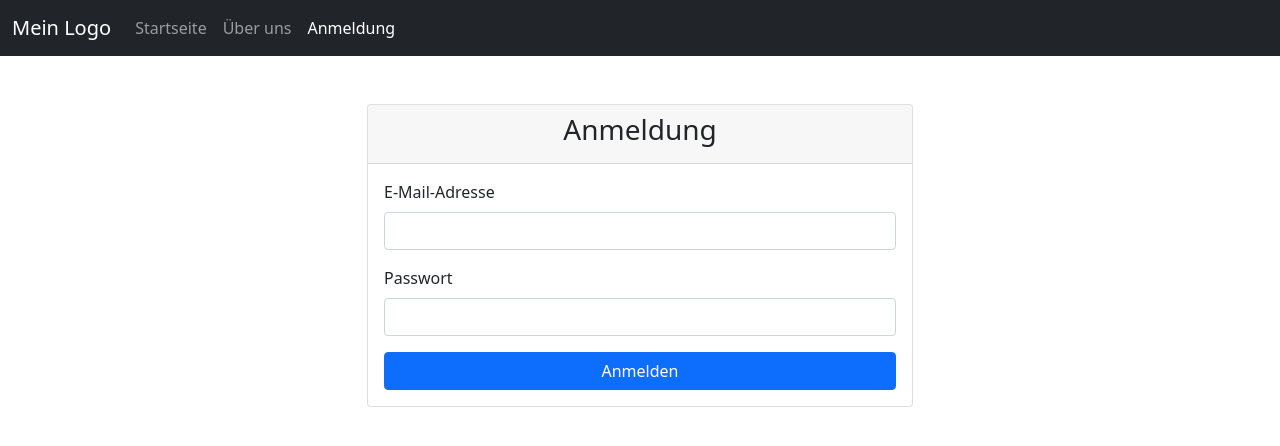
After one commit to baldrichstein-wq/projektmitmarv, a Flask app: page /anmeldung in a window 1280 px wide. The commit adds this page. Shown: the top 446 px of the page. Run offline with Flask 3, Linux system fonts and the light colour scheme.

Commit message:
changed all exept essen.py to include tamper prevention to keep non logged in users from messing with the db, and added login page and functionality
Co-authored-by: Copilot <copilot@github.com>

```diff
--- a/benutzer.py
+++ b/benutzer.py
@@ -18,6 +18,29 @@ def init_db():
     conn.commit()
     conn.close()
 
+def nutzer_anmeldung(email, passwort):
+    """Überprüft die Anmeldedaten eines Benutzers."""
+    conn = sqlite3.connect(DB_FILE)
+    cursor = conn.cursor()
+    cursor.execute('SELECT id, name, email, rolle FROM benutzer WHERE email = ? AND password = ?', (email, passwort))
+    user = cursor.fetchone()
+    conn.close()
+    if user:
+        return {
+            'id': user[0],
+            'name': user[1],
+            'email': user[2],
+            'rolle': user[3]
+        }
+    return None
+
+def besucher_rechten():
+    """Gibt die Standardrechte für Besucher zurück."""
+    return {
+        'rolle': 'user',
+        'rechte': ['lesen']
+    }
+
 def benutzer_anlegen(name, email, passwort, rolle="user"):
     """Fügt einen neuen Benutzer hinzu. (Standardrolle: user)."""
     try:
@@ -26,7 +49,7 @@ def benutzer_anlegen(name, email, passwort, rolle="user"):
         cursor.execute('''
             INSERT INTO benutzer (name, email, password, rolle)
             VALUES (?, ?, ?, ?)
-        ''', (name, email, hash(passwort), rolle))
+        ''', (name, email, passwort, rolle))
         conn.commit()
         return True, f"Benutzer {name} als '{rolle}' erfolgreich angelegt!"
     except sqlite3.IntegrityError:
--- a/main.py
+++ b/main.py
@@ -1,5 +1,7 @@
-from flask import Flask, render_template, request, redirect, url_for, flash
+from flask import Flask, render_template, request, redirect, url_for, flash, session
 import os
+from functools import wraps
+
 import benutzer
 import wine
 
@@ -10,16 +12,53 @@ app.secret_key = os.environ.get('FLASK_SECRET_KEY', 'supersecretkey123')
 benutzer.init_db()
 wine.init_db()
 
+def login_required(f):
+    @wraps(f)
+    def decorated_function(*args, **kwargs):
+        if 'user' not in session:
+            flash('Bitte melden Sie sich an, um diese Seite zu verwenden.', 'warning')
+            return redirect(url_for('anmeldung'))
+        return f(*args, **kwargs)
+    return decorated_function
+
 @app.route('/')
 def home():
-    user_name = 'Besucher'
+    user_name = session.get('user', {}).get('name', 'Besucher')
     return render_template('index.html', name=user_name)
 
 @app.route('/ueber-uns')
 def ueber_uns():
     return render_template('ueber-uns.html')
 
+@app.route('/anmeldung', methods=['GET', 'POST'])
+def anmeldung():
+    if request.method == 'POST':
+        email = request.form.get('email', '').strip()
+        password = request.form.get('password', '').strip()
+
+        if not email or not password:
+            flash('Bitte füllen Sie alle Felder aus.', 'danger')
+            return redirect(url_for('anmeldung'))
+
+        user = benutzer.nutzer_anmeldung(email, password)
+        if user:
+            session['user'] = user
+            flash(f'Willkommen zurück, {user["name"]}!', 'success')
+            return redirect(url_for('home'))
+        else:
+            flash('Ungültige Anmeldedaten.', 'danger')
+            return redirect(url_for('anmeldung'))
+
+    return render_template('anmeldung.html')
+
+@app.route('/abmeldung')
+def abmeldung():
+    session.pop('user', None)
+    flash('Sie wurden erfolgreich abgemeldet.', 'info')
+    return redirect(url_for('home'))
+
 @app.route('/benutzer', methods=['GET', 'POST'])
+@login_required
 def verwalte_benutzer():
     if request.method == 'POST':
         name = request.form.get('name', '').strip()
@@ -38,6 +77,7 @@ def verwalte_benutzer():
     return render_template('benutzer.html', users=users)
 
 @app.route('/wein', methods=['GET', 'POST'])
+@login_required
 def verwalte_wein():
     if request.method == 'POST':
         name = request.form.get('name', '').strip()
@@ -73,6 +113,7 @@ def verwalte_wein():
     return render_template('wein.html', wines=wines)
 
 @app.route('/wein/loeschen/<int:wine_id>', methods=['POST'])
+@login_required
 def loesche_wein(wine_id):
     deleted = wine.delete_wine(wine_id)
     if deleted:
@@ -82,4 +123,4 @@ def loesche_wein(wine_id):
     return redirect(url_for('verwalte_wein'))
 
 if __name__ == '__main__':
-    app.run(debug=True)
+    app.run(debug=True, port=5001)
--- /dev/null
+++ b/templates/anmeldung.html
@@ -0,0 +1,69 @@
+<!DOCTYPE html>
+<html lang="de">
+<head>
+    <meta charset="UTF-8">
+    <meta name="viewport" content="width=device-width, initial-scale=1.0">
+    <title>Anmeldung</title>
+    <link href="https://cdn.jsdelivr.net/npm/bootstrap@5.0.2/dist/css/bootstrap.min.css" rel="stylesheet" crossorigin="anonymous">
+</head>
+<body>
+    <nav class="navbar navbar-expand-lg navbar-dark bg-dark">
+        <div class="container-fluid">
+            <a class="navbar-brand" href="{{ url_for('home') }}">Mein Logo</a>
+            <button class="navbar-toggler" type="button" data-bs-toggle="collapse" data-bs-target="#navbarNav" aria-controls="navbarNav" aria-expanded="false" aria-label="Toggle navigation">
+                <span class="navbar-toggler-icon"></span>
+            </button>
+            <div class="collapse navbar-collapse" id="navbarNav">
+                <ul class="navbar-nav">
+                    <li class="nav-item">
+                        <a class="nav-link" href="{{ url_for('home') }}">Startseite</a>
+                    </li>
+                    <li class="nav-item">
+                        <a class="nav-link" href="{{ url_for('ueber_uns') }}">Über uns</a>
+                    </li>
+                    <li class="nav-item">
+                        <a class="nav-link active" aria-current="page" href="{{ url_for('anmeldung') }}">Anmeldung</a>
+                    </li>
+                </ul>
+            </div>
+        </div>
+    </nav>
+
+    <div class="container mt-5">
+        <div class="row justify-content-center">
+            <div class="col-md-6">
+                <div class="card">
+                    <div class="card-header">
+                        <h3 class="card-title text-center">Anmeldung</h3>
+                    </div>
+                    <div class="card-body">
+                        {% with messages = get_flashed_messages(with_categories=true) %}
+                            {% if messages %}
+                                {% for category, message in messages %}
+                                    <div class="alert alert-{{ category }}" role="alert">{{ message }}</div>
+                                {% endfor %}
+                            {% endif %}
+                        {% endwith %}
+
+                        <form method="post">
+                            <div class="mb-3">
+                                <label for="email" class="form-label">E-Mail-Adresse</label>
+                                <input type="email" class="form-control" id="email" name="email" required>
+                            </div>
+                            <div class="mb-3">
+                                <label for="password" class="form-label">Passwort</label>
+                                <input type="password" class="form-control" id="password" name="password" required>
+                            </div>
+                            <div class="d-grid">
+                                <button type="submit" class="btn btn-primary">Anmelden</button>
+                            </div>
+                        </form>
+                    </div>
+                </div>
+            </div>
+        </div>
+    </div>
+
+    <script src="https://cdn.jsdelivr.net/npm/bootstrap@5.0.2/dist/js/bootstrap.bundle.min.js" crossorigin="anonymous"></script>
+</body>
+</html>
```
Also changed, not shown: templates/benutzer.html (+12 -2 lines), templates/index.html (+19 -1 lines), templates/ueber-uns.html (+19 -1 lines), templates/wein.html (+12 -2 lines), wines.db, 2 other files.
